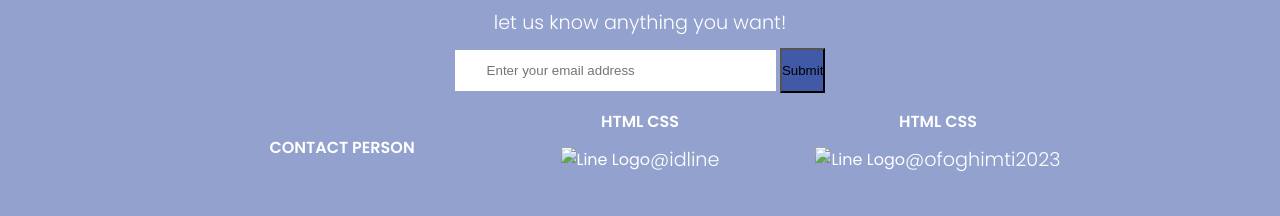
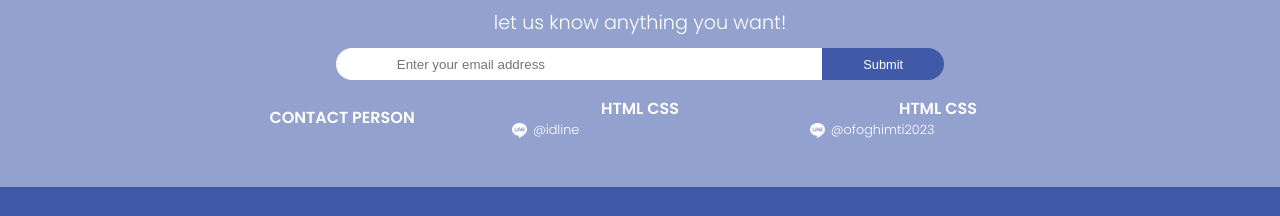
Before and after one commit to Steven4565/himti-internship-design-one, a website: page src/index.pug in a window 1280 px wide. Shown: the part 2024-2240 px from the top of the page. Drawn offline with nearby package versions, Linux system fonts and the light colour scheme; files that its build step writes are made by us from their sources.

Commit message:
contact us nearly done

```diff
--- a/src/index.pug
+++ b/src/index.pug
@@ -14,13 +14,13 @@ mixin card(image, title, desc)
 mixin textbox()
 	.textbox-container
 		input(type="email", placeholder="Enter your email address")
-		button Submit
+		input(type="submit")
 
 mixin lineContact(title, lineId)
 	.line-contact-container.contact
 		h4=title
 		.line-id-container
-			img(src="lineLogo.png", alt="Line Logo")
+			img(src="../assets/icons/line.png", alt="Line Logo")
 			p=lineId
 
 mixin icon(iconPath, value)
--- a/src/style.scss
+++ b/src/style.scss
@@ -18,10 +18,25 @@ $navbar-height: 4rem;
   font-weight: 400;
 }
 
+@mixin clean-borders {
+  border: 0;
+  margin: 0;
+  padding: 0;
+}
 
 // ============== Default Styles ==============
 
-body, div, p, a, h1, h2, h3, h4, h5, h6 {
+body,
+div,
+p,
+a,
+h1,
+h2,
+h3,
+h4,
+h5,
+h6,
+button {
   border: 0;
   margin: 0;
   padding: 0;
@@ -48,16 +63,37 @@ section {
 
 .textbox-container {
   border-radius: 2rem;
+  overflow: hidden;
 
-	input {
-		border: 0;
-		padding: 0.8rem 7rem 0.8rem 2rem;
-		margin: 0;
+  display: flex;
+  width: 50%;
+  height: 2rem;
+  margin: 0 auto;
+
+  input[type='email'] {
+    @include clean-borders();
+    height: 100%;
+    width: 80%;
+    padding: 0 10%;
+    color: black;
+
+    &:focus {
+      outline: none;
+    }
   }
 
-	button {
+  input[type='submit'] {
+    @include clean-borders();
     background-color: $color-accent;
-		padding: 0.8rem 0;
+    width: 20%;
+
+    font-size: 0.8rem;
+    color: white;
+
+		&:hover {
+			cursor:pointer;
+			background-color: $color-accent-darken;
+		}
   }
 }
 
@@ -108,7 +144,7 @@ section {
     padding-left: 3rem;
     flex-direction: column;
     @include flex-center();
-		align-items:flex-start;
+    align-items: flex-start;
 
     h1 {
       font-size: 3rem;
@@ -178,7 +214,6 @@ section {
         font-size: 0.8rem !important;
       }
     }
-
   }
 }
 
@@ -203,7 +238,6 @@ section {
         text-align: left;
       }
     }
-
   }
 }
 
@@ -228,11 +262,20 @@ section {
       width: 30%;
       .line-id-container {
         @include flex-center();
+				justify-content: flex-start;
+				p {
+					@include clean-borders();
+					font-size: 0.8rem;
+				}
+				img {
+					height: 15px;
+					margin-right: 6px;
+				}
       }
     }
   }
 }
 
 .footer {
-	background-color : $color-accent;
+  background-color: $color-accent;
 }
```
Also changed, not shown: assets/icons/instagram.png (added), assets/icons/line.png (added), assets/icons/tiktok.png (added), assets/icons/youtube.png (added), public/index.html, public/output.css, 1 other file. Lines whose indentation alone changed are shown as unchanged.
